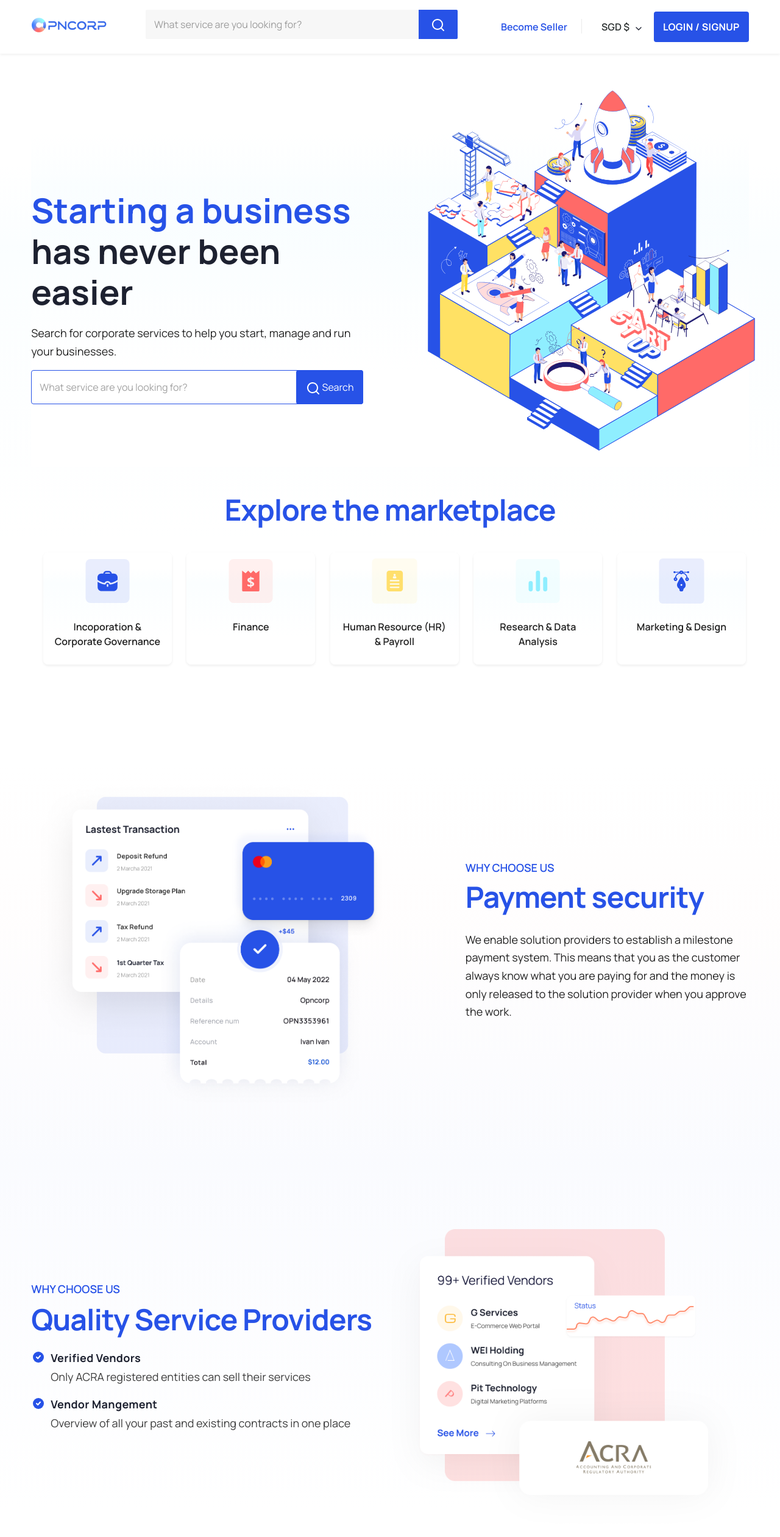
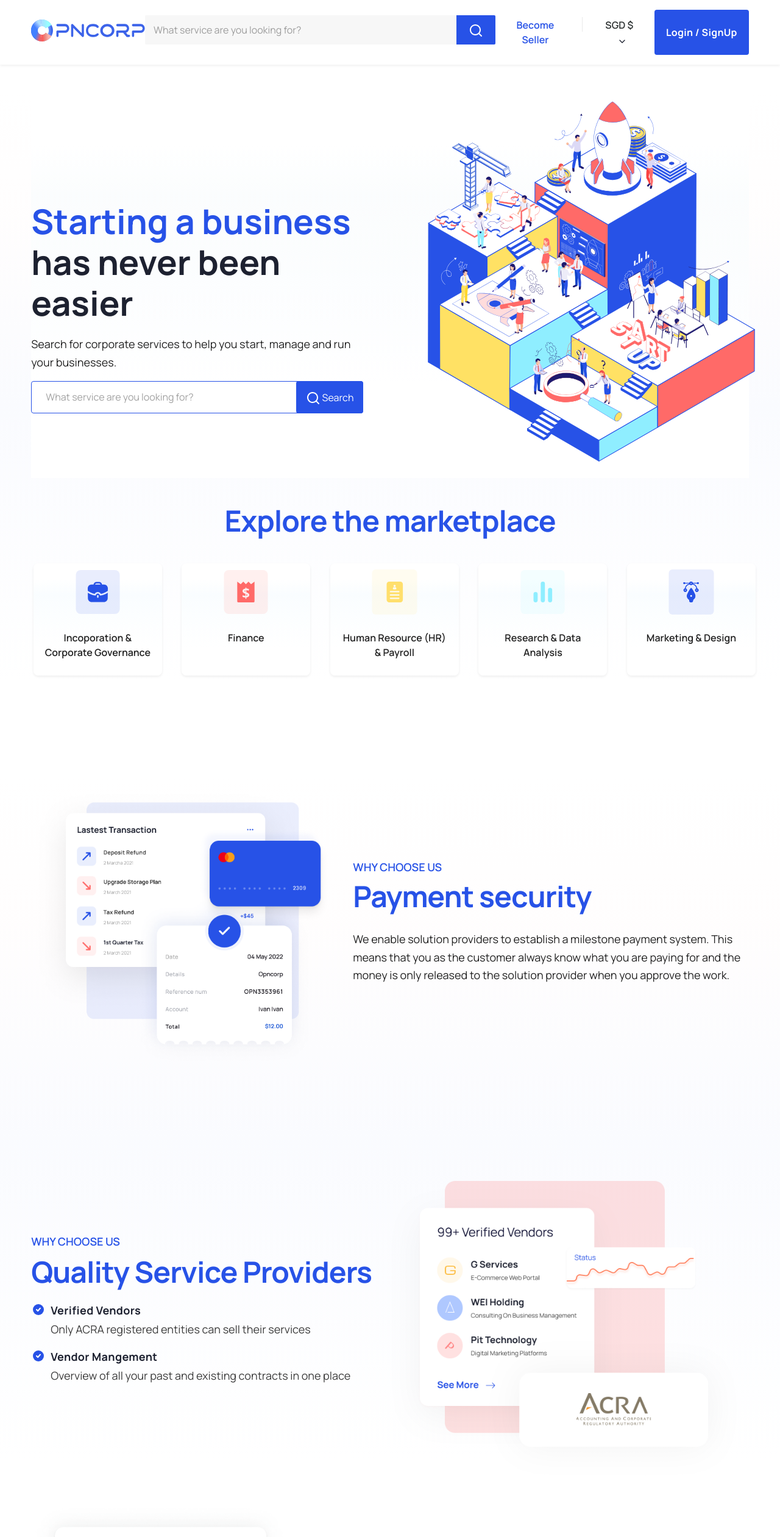
Before and after one commit to bryansumague/opncorp, a React (Create React App) app: page / in a window 1280 px wide. Shown: the top 2521 px of the page at 61% size. Built offline with nearby package versions, Linux system fonts and the light colour scheme.

Commit message:
Fixed broken style

```diff
--- a/src/App.tsx
+++ b/src/App.tsx
@@ -19,8 +19,10 @@ const Wrapper = styled('div')(({ theme }) => ({
 
 const WrapperMainSection1 = styled('div')({
 	margin: '40px 0',
+	// background:
+	// 	'linear-gradient(180deg, #FFFFFF 14.32%, rgba(227, 248, 255, 0.15) 27.6%, #FFFFFF 75.52%, #FFFFFF 100%)',
 	background:
-		'linear-gradient(180deg, #FFFFFF 14.32%, rgba(227, 248, 255, 0.15) 27.6%, #FFFFFF 75.52%, #FFFFFF 100%)',
+		'linear-gradient(180deg, #FFFFFF 0.31%, rgba(255, 240, 240, 0.1) 20.53%, rgba(233, 238, 253, 0.23) 52.08%, #FFFFFF 96.75%)',
 });
 
 const WrapperMainSection2 = styled('div')({
--- a/src/common/Explore.tsx
+++ b/src/common/Explore.tsx
@@ -105,7 +105,7 @@ function Explore() {
 					},
 					// 	display: 'grid',
 					// gridTemplateColumns: 'repeat(auto-fit,minmax(211px,1fr))',
-					// gap: '40px',
+					gap: { xs: '0', sm: '0', md: '40px' },
 				}}
 			>
 				<Grid item xs={6} sm={4} md={2}>
--- a/src/common/Features.tsx
+++ b/src/common/Features.tsx
@@ -75,7 +75,10 @@ function FeaturesBox() {
 				</Typography>
 
 				<Typography
-					sx={{ display: { xs: 'none', sm: 'none', md: 'block' } }}
+					sx={{
+						display: { xs: 'none', sm: 'none', md: 'flex' },
+						justifyContent: 'center',
+					}}
 					component={'i'}
 				>
 					<img
--- a/src/common/Footer.tsx
+++ b/src/common/Footer.tsx
@@ -40,7 +40,7 @@ const About = () => {
 					letterSpacing: '0.02em',
 					color: '#1D2130',
 					lineHeight: '20px',
-					mb: 1,
+					marginBottom: { xs: '16px', sm: '12px', md: '20px' },
 				}}
 			>
 				About
@@ -48,6 +48,7 @@ const About = () => {
 			<Typography
 				sx={{
 					fontSize: { xs: '12px', sm: '16px', md: '16px' },
+					marginBottom: { xs: '8px', sm: '8px', md: '12px' },
 
 					fontWeight: 400,
 					color: '#3C3C3C',
@@ -87,7 +88,7 @@ const Support = () => {
 					letterSpacing: '0.02em',
 					color: '#1D2130',
 					lineHeight: '20px',
-					mb: 1,
+					marginBottom: { xs: '16px', sm: '12px', md: '20px' },
 				}}
 			>
 				Support
@@ -123,13 +124,20 @@ const ContactUs = () => {
 					letterSpacing: '0.02em',
 					color: '#1D2130',
 					lineHeight: '20px',
-					mb: 1,
+					marginBottom: { xs: '16px', sm: '12px', md: '20px' },
 				}}
 			>
 				Contact Us
 			</Typography>
 
-			<Box sx={{ display: 'flex', flexDirection: 'row', gap: '0.5rem' }}>
+			<Box
+				sx={{
+					display: 'flex',
+					flexDirection: 'row',
+					gap: '0.5rem',
+					marginBottom: { xs: '8px', sm: '8px', md: '12px' },
+				}}
+			>
 				<Typography
 					sx={{
 						fontSize: { xs: '12px', sm: '16px' },
--- a/src/common/Headline.tsx
+++ b/src/common/Headline.tsx
@@ -86,6 +86,7 @@ const InputFields = () => {
 	return (
 		<Grid container sx={{ position: 'relative' }}>
 			<TextField
+				inputProps={{ style: { padding: '15px 0px 15px 24px' } }}
 				fullWidth
 				sx={{
 					color: '#000000',
@@ -100,9 +101,10 @@ const InputFields = () => {
 					sx={{
 						position: 'absolute',
 						right: 0,
-						bottom: 0,
+						bottom: 3,
 						top: 0,
 						textTransform: 'capitalize',
+						minheight: '56px',
 					}}
 				>
 					<span style={{ marginTop: '10px' }}>
--- a/src/common/NavElement.tsx
+++ b/src/common/NavElement.tsx
@@ -22,10 +22,12 @@ const BoxScroll = styled(Box)(({ theme }) => ({
 	left: 0,
 	right: 0,
 	width: '100%',
+	height: '80px',
 	margin: '0 auto',
 	background: 'rgba(255, 255, 255, 0.95)',
 	boxShadow: '0px 2px 4px rgba(0, 0, 0, 0.06)',
-	padding: '.5rem 0',
+	display: 'flex',
+	alignItems: 'center',
 	animation: `${fadein} 0.2s linear`,
 
 	[theme.breakpoints.down('md')]: {
--- a/src/common/PaymentSecurity.tsx
+++ b/src/common/PaymentSecurity.tsx
@@ -90,10 +90,9 @@ function PaymentSecurity() {
 						display: {
 							xs: 'none',
 							sm: 'none',
-							md: 'block',
-							width: '100%',
-							margin: '0 auto',
+							md: 'flex',
 						},
+						justifyContent: 'center',
 					}}
 					component={'i'}
 				>
--- a/src/common/Providers.tsx
+++ b/src/common/Providers.tsx
@@ -175,7 +175,16 @@ function ProviderServices() {
 					</i>
 				</Box>
 
-				<Box sx={{ display: { xs: 'none', sm: 'none', md: 'block' } }}>
+				<Box
+					sx={{
+						display: {
+							xs: 'none',
+							sm: 'none',
+							md: 'flex',
+							justifyContent: 'center',
+						},
+					}}
+				>
 					<i>
 						<img
 							src={'./homepage/provider.png'}
--- a/src/common/shared/Navigation.tsx
+++ b/src/common/shared/Navigation.tsx
@@ -55,10 +55,10 @@ export default function Navbar({ isVisibility }: Props) {
 					<Link href={'/'}>
 						<i>
 							<img
-								src={'logo.png'}
+								src={'./homepage/opn.svg'}
 								alt='logo'
 								className={'open-logo'}
-								style={{ maxWidth: '100%', width: '100%' }}
+								style={{ maxWidth: '188px', width: '100%' }}
 							/>
 						</i>
 					</Link>
@@ -66,7 +66,7 @@ export default function Navbar({ isVisibility }: Props) {
 				{isVisibility ? (
 					<Box
 						sx={{
-							width: '512px',
+							width: '49.140625%', //629px if maxwidth is 1280 for fluid layout
 							display: {
 								xs: 'none',
 								sm: 'none',
@@ -241,6 +241,7 @@ export default function Navbar({ isVisibility }: Props) {
 								lineHeight: { xs: '20px', sm: '24px', md: '24px' },
 								textAlign: 'center',
 								letterSpacing: '0.02em',
+								textTransform: 'capitalize',
 							}}
 						>
 							Login / SignUp
```
Also changed, not shown: public/homepage/opn.svg (added).
